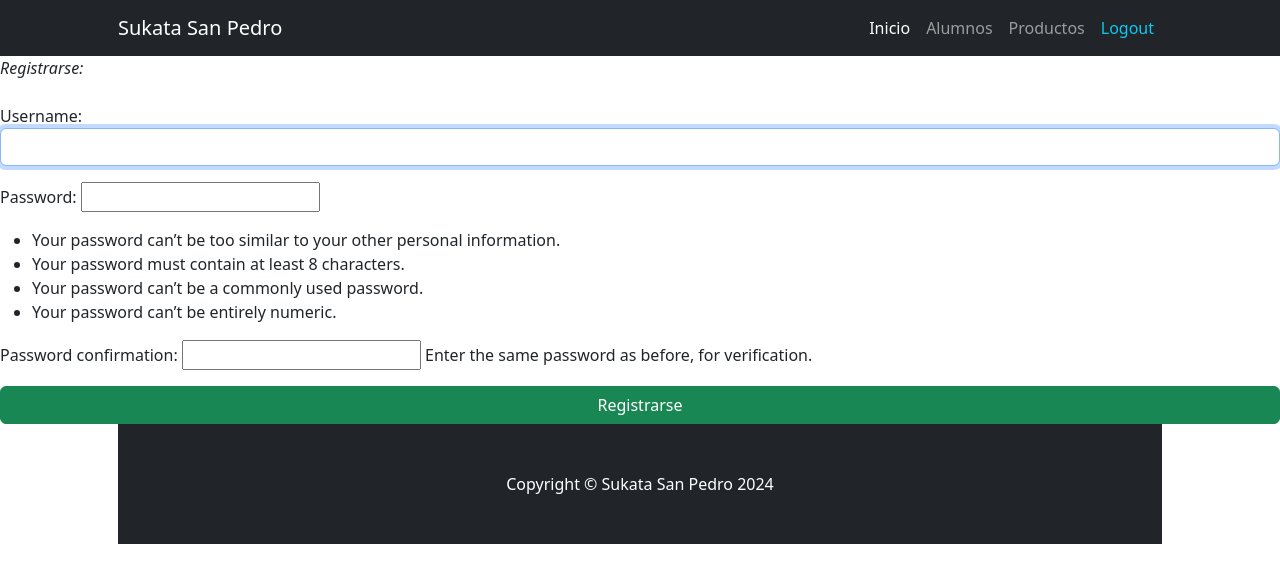
After one commit to valentincabrera7/AppWeb, a Django app: page /register/ in a window 1280 px wide. The commit adds this page. Shown: the top 583 px of the page. Run offline with Django 5.2, Linux system fonts and the light colour scheme; a user stored in the database is signed in; some libraries are stand-ins or nearby versions.

Commit message:
feature: vista registro, templates

```diff
--- a/project/apps/Home/forms.py
+++ b/project/apps/Home/forms.py
@@ -1,11 +1,20 @@
 from django import forms
-from django.contrib.auth.forms import AuthenticationForm
+from django.contrib.auth.forms import AuthenticationForm, UserCreationForm
 from django.contrib.auth.models import User
 
 class CustomAuthenticationForm(AuthenticationForm):
-
     class Meta:
         model = User
         fields = ['username', 'password']
-        widgets = {"username": forms.TextInput(),
-                   "password": forms.PasswordInput()}
+        widgets = {"username": forms.TextInput(attrs={"class": "form-control"}),
+                   "password": forms.PasswordInput(attrs={"class": "form-control"})}
+
+
+class CustomUserCreationForm(UserCreationForm):
+    class Meta:
+        model = User
+        fields = ["username", "password1", "password2"]
+        widgets = {"username": forms.TextInput(attrs={"class": "form-control"}),
+                   "password1": forms.PasswordInput(attrs={"class": "form-control"}),
+                   "password2": forms.PasswordInput(attrs={"class": "form-control"})}
+        help_texts = {k: "" for k in fields}
--- a/project/apps/Home/templates/Home/index.html
+++ b/project/apps/Home/templates/Home/index.html
@@ -8,7 +8,16 @@
 <br>
     {% block INDEX_CONTENIDO %}
     <p class="fs-5 fw-bold text-body-emphasis">
-        {{ mensaje }}
+
+        {% if user.is_authenticated %}
+            {{ mensaje }}
+            <h3>Bienvenido {{ user.username }}</h3>
+        {% endif %}
+
+        {% if user.is_staff %}
+            <p><a href="{% url 'admin:index' %}">Panel de administracion</a></p>
+            <p><a href="{% url 'Home:register' %}">Registrar nuevo usuario</p>
+        {% endif %}
      </p>
     <!-- Heading Row-->
 
--- a/project/apps/Home/templates/Home/navbar.html
+++ b/project/apps/Home/templates/Home/navbar.html
@@ -8,7 +8,7 @@
 
                 {% if user.is_authenticated %}
                 <li class="nav-item"><a class="nav-link" href="{% url 'cliente:home' %}">Alumnos</a></li>
-                <li class="nav-item"><a class="nav-link" href="{% url 'producto:index' %}">Productos</a></li>
+                <li class="nav-item"><a class="nav-link" href="{% url 'producto:home' %}">Productos</a></li>
                 <li class="nav-item"><a class="nav-link text-info" href="{% url 'Home:logout' %}">Logout</a></li>
 
                 {% else %}
--- /dev/null
+++ b/project/apps/Home/templates/Home/register.html
@@ -0,0 +1,17 @@
+{% extends 'Home/index.html' %}
+
+{% block INDEX_TITULO %}
+    <div class="fst-italic">
+        Registrarse:
+    </div>
+{% endblock INDEX_TITULO %}
+
+{% block INDEX_CONTENIDO %}
+    <form action="" method="post">
+        {% csrf_token %}
+        {{ form.as_p }}
+        <div class="d-grid gap-3">
+            <button type="submit" class="btn btn-success">Registrarse</button>
+        </div>
+    </form>
+{% endblock INDEX_CONTENIDO %}
--- a/project/apps/Home/urls.py
+++ b/project/apps/Home/urls.py
@@ -9,6 +9,7 @@ urlpatterns = [
     path("", views.home, name="home"),
     path("login/", views.login_request, name="login"),
     path("logout/", LogoutView.as_view(template_name="Home/logout.html"), name="logout"),
+    path("register/", views.register, name="register"),
 ]
 
 urlpatterns += staticfiles_urlpatterns()
--- a/project/apps/Home/views.py
+++ b/project/apps/Home/views.py
@@ -4,9 +4,11 @@ from django.contrib.auth.forms import AuthenticationForm, UserCreationForm
 from django.http import HttpResponse
 from django.http.request import HttpRequest
 from . import forms
+from django.contrib.admin.views.decorators import staff_member_required
+
 
 def home(request):
-    return render(request, "Home/index.html", {"saludo": "Hola Mundo"})
+    return render(request, "Home/index.html")
 
 #! LOGIN - LOGOUT
 
@@ -19,7 +21,23 @@ def login_request(request: HttpRequest) -> HttpResponse:
             user = authenticate(username=usuario, password=contraseña)
             if user is not None:
                 login(request, user)
-                return render(request, "Home/index.html", {"mensaje": f"Inició sesión correctamente"})
+                return render(request, "Home/index.html", {"mensaje": "Inició sesión correctamente"})
     else:
         form = forms.CustomAuthenticationForm()
     return render(request, "Home/login.html", {"form": form})
+
+
+
+#! REGISTRO
+
+@staff_member_required
+def register(request: HttpRequest) -> HttpResponse:
+    if request.method == "POST":
+        form = forms.CustomUserCreationForm(request.POST)
+        if form.is_valid():
+            nombre = form.cleaned_data.get("username")
+            form.save()
+            return render(request, "Home/index.html", {"mensaje": "Alumno creado exitosamente."})
+    else:
+        form = forms.CustomUserCreationForm()
+    return render(request, "Home/register.html", {"form": form})
--- a/project/apps/producto/urls.py
+++ b/project/apps/producto/urls.py
@@ -1,11 +1,12 @@
 from django.urls import path
 from . import views #! Importación de la función en views.py
 from django.views.generic import TemplateView
+from django.contrib.auth.decorators import login_required #! login
 
 app_name = "producto"
 
 urlpatterns = [
-    path("", TemplateView.as_view(template_name="producto/index.html"), name="index"),
+    path("", views.index, name="home"),
     path("productocategoria/list/", views.ProductoCategoriaList.as_view(), name="productocategoria_list"),
     path("productocategoria/create/", views.ProductoCategoriaCreate.as_view(), name="productocategoria_create"),
     path("productocategoria/detail/<int:pk>", views.ProductoCategoriaDetail.as_view(), name="productocategoria_detail"),
--- a/project/apps/producto/views.py
+++ b/project/apps/producto/views.py
@@ -4,9 +4,11 @@ from . import forms
 from django.http import HttpResponse, HttpRequest
 from django.views.generic import ListView, DetailView, CreateView, UpdateView, DeleteView
 from django.urls import reverse_lazy
+from django.contrib.auth.decorators import login_required
 
 # PÁGINA PRINCIPAL
 
+@login_required
 def index(request):
     return render(request, "producto/index.html")
 
--- a/project/config/settings.py
+++ b/project/config/settings.py
@@ -130,3 +130,7 @@ STATIC_URL = 'static/'
 # https://docs.djangoproject.com/en/5.0/ref/settings/#default-auto-field
 
 DEFAULT_AUTO_FIELD = 'django.db.models.BigAutoField'
+
+from django.urls import reverse_lazy
+LOGIN_URL = reverse_lazy("Home:login")
+LOGIN_REDIRECT_URL = reverse_lazy("Home:index") #! cuando views no redirecciona a otra url
```
Also changed, not shown: project/db.sqlite3.
